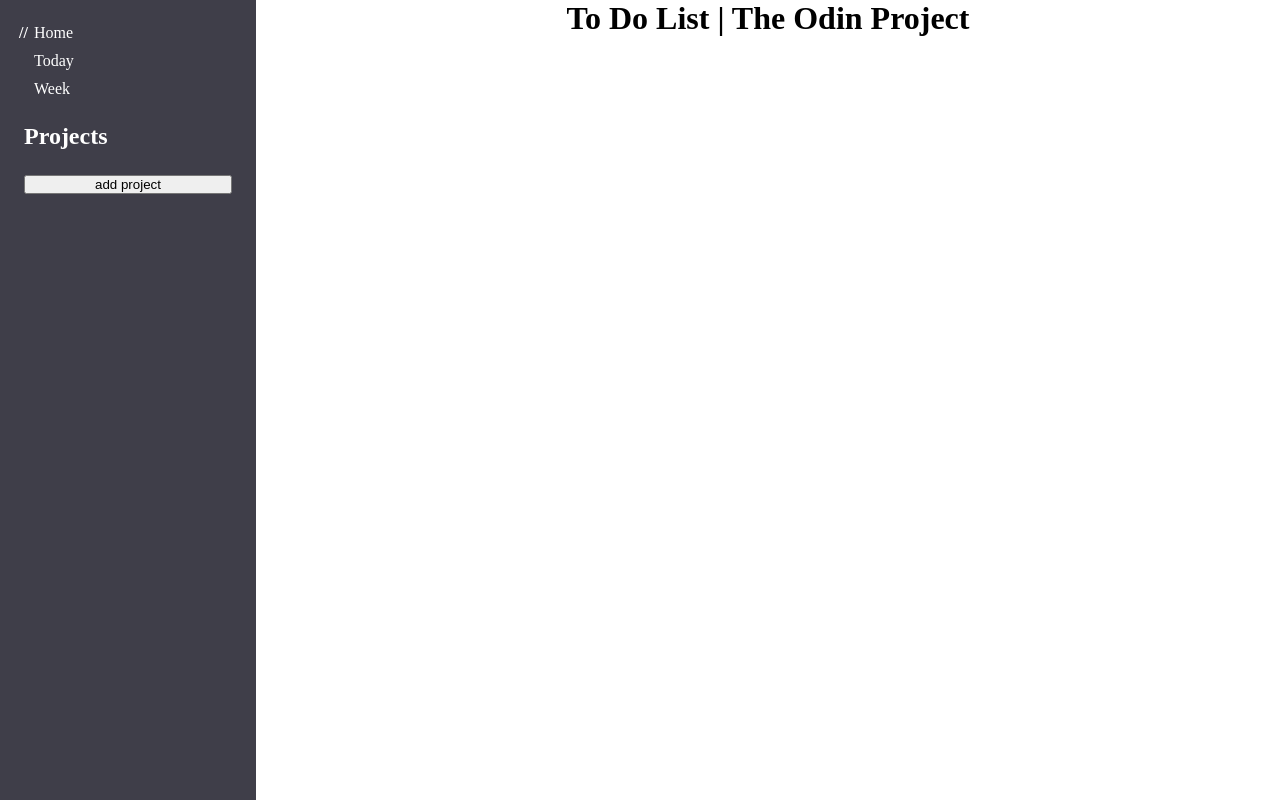
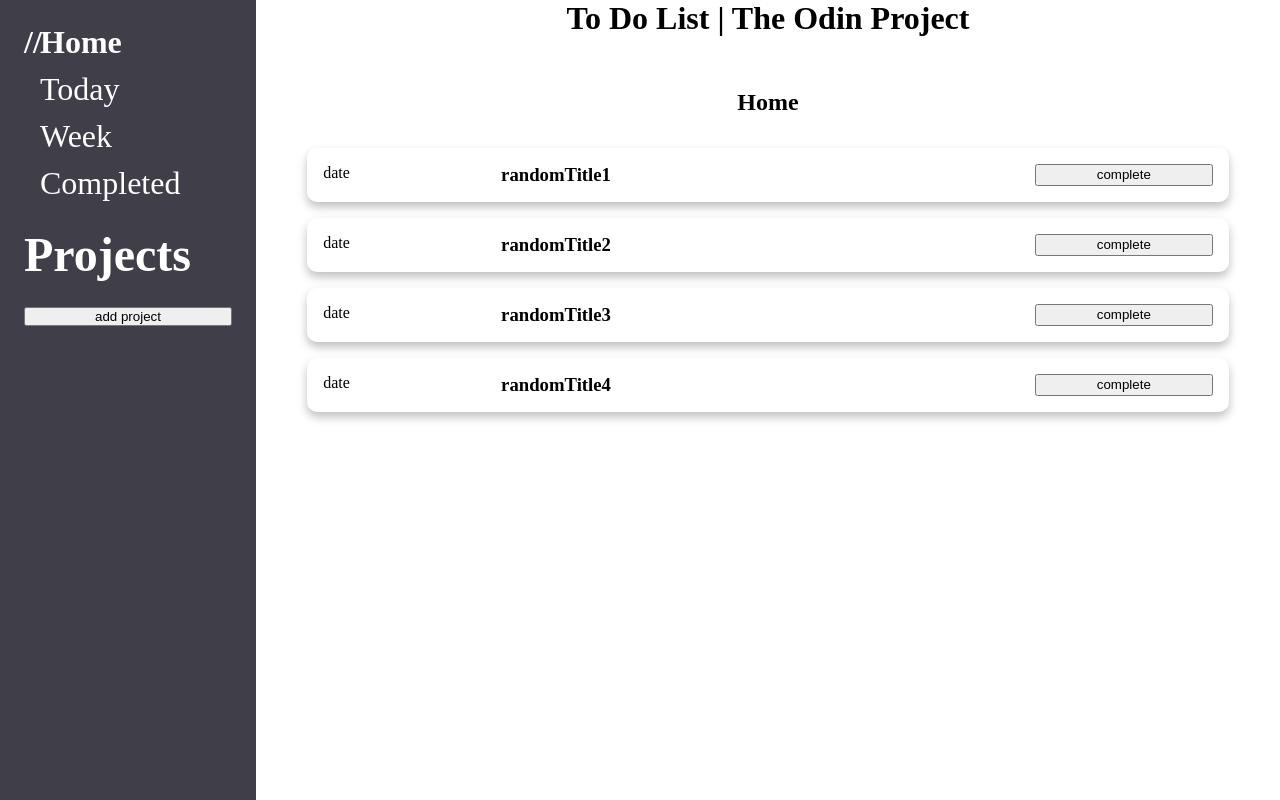
Before and after one commit to cdevelopment010/TOP-todo-list, a website built with webpack: page dist/index.html in a window 1280 px wide. Built offline with nearby package versions, Linux system fonts and the light colour scheme.

Commit message:
feat: render items on a page

```diff
--- a/src/GenericPage.js
+++ b/src/GenericPage.js
@@ -5,11 +5,7 @@
     const header = document.createElement('header');
     const title = document.createElement('h1');
     const sidebar = new NavigationDOM();
-    const content = document.createElement('div');
-
-
-
-
+    const content = new project;
 
     title.innerText = 'To Do List | The Odin Project'
 
--- /dev/null
+++ b/src/Home.js
@@ -0,0 +1,26 @@
+import renderPageItem from "./renderPageItem";
+import ToDoItem from "./ToDoItem"; // for testing purposes
+
+
+// for testing purposes
+
+const itemsTemp = [
+    ToDoItem('randomTitle1', 'blah desc', 'date', '1','', ['item1', 'item2']),
+    ToDoItem('randomTitle2', 'blah desc', 'date', '1','', ['item1', 'item2']),
+    ToDoItem('randomTitle3', 'blah desc', 'date', '1','', ['item1', 'item2']),
+    ToDoItem('randomTitle4', 'blah desc', 'date', '1','', ['item1', 'item2'])
+]
+
+export default function Home() {
+
+    const home = document.createElement('div');
+    const title = document.createElement('h2');
+    const pageItems = new renderPageItem(itemsTemp);
+    title.innerText = 'Home';
+
+
+
+    home.append(title);
+    home.append(pageItems);
+    return home;
+}
--- a/src/index.js
+++ b/src/index.js
@@ -2,8 +2,9 @@
 import ToDoItem from './ToDoItem';'./ToDoItem.js';
 import renderSingleItem from './renderSingleItem';
 import GenericPage from './GenericPage.js';
+import Home from './Home';
 
 const randomItem = ToDoItem('randomTitle', 'blah desc', 'date', '1','', ['item1', 'item2'])
 
 // document.body.append(renderSingleItem(randomItem));
-document.body.append(GenericPage());
+document.body.append(GenericPage(Home));
--- a/src/navigation/navigationDOM.js
+++ b/src/navigation/navigationDOM.js
@@ -4,6 +4,7 @@
     const home = document.createElement('li');
     const today = document.createElement('li');
     const week = document.createElement('li');
+    const completeTasks = document.createElement('li');
     const ulProjects = document.createElement('ul');
     const addBtn = document.createElement('button');
     const projectTitle = document.createElement('h2');
@@ -28,11 +29,17 @@
         clearActive(this);
         navItem('week')
     })
+    completeTasks.innerText = 'Completed';
+    completeTasks.addEventListener('click', function() {
+        clearActive(this);
+        navItem('completeTasks')
+    })
 
 
     ulStatic.append(home);
     ulStatic.append(today);
     ulStatic.append(week);
+    ulStatic.append(completeTasks);
 
 
     // dynamic projects
--- /dev/null
+++ b/src/renderPageItem.js
@@ -0,0 +1,39 @@
+export default function renderPageItem(items) {
+
+    const container = document.createElement('div');
+
+    // need to do something to only show tasks to do
+    items.forEach(item=> {
+        const itemContainer = document.createElement('div');
+        const itemTitle = document.createElement('h3');
+        const itemDate = document.createElement('span');
+        const complete = document.createElement('button');
+
+
+        complete.innerText = 'complete';
+        complete.classNam = 'complete-btn';
+        itemTitle.innerText = item.title;
+        itemDate.innerText = item.date;
+
+        // button event listener
+        complete.addEventListener('click', function() {
+            completeTask(this);
+        })
+
+
+        itemContainer.append(itemDate);
+        itemContainer.append(itemTitle);
+        itemContainer.append(complete);
+
+
+        itemContainer.className = 'item-container'
+        container.append(itemContainer);
+    })
+
+    return container;
+}
+
+function completeTask(item) {
+    console.log('btn pressed');
+    return item.complete = true;
+}
--- a/src/sass/main.scss
+++ b/src/sass/main.scss
@@ -13,7 +13,7 @@
     min-height: 100vh;
     display: grid;
     grid-template-columns: 1fr 4fr;
-    grid-template-rows: 1fr 4fr;
+    grid-template-rows: 0.5fr 4fr;
     grid-template-areas: "nav header"
         "nav content"
     ;
@@ -25,6 +25,7 @@
     }
 
     .navigation {
+        font-size: 2rem;
         height: 100%;
         background-color:$primary-col-1;
         color: $primary-col-2;
@@ -38,6 +39,14 @@
 
     .content {
         grid-area: content;
+        display: grid;
+        justify-items: center;
+        gap: 2rem;
+        grid-template-rows: max-content 1fr;
+
+        >div {
+            width: 90%;
+        }
     }
 
     ul {
@@ -50,14 +59,14 @@
         list-style-type: none;
         cursor: pointer;
         position: relative;
-        margin-left: 10px;
+        margin-left: 1rem;
 
         &:hover {
             &:before {
                 position: absolute;
                 content: '//';
                 font-weight: bold;
-                left: -15px;
+                left: -1rem;
                 top: 0;
 
             }
@@ -65,11 +74,12 @@
     }
 
     .active {
+        font-weight: bold;
         &:before {
             position: absolute;
             content: '//';
             font-weight: bold;
-            left: -15px;
+            left: -1rem;
             top: 0;
 
         }
@@ -78,6 +88,15 @@
 
 }
 
+
+.item-container {
+    display: grid;
+    grid-template-columns: 1fr 3fr 1fr;
+    padding: 1rem;
+    margin-bottom: 1rem;
+    border-radius: 10px;
+    box-shadow: 0 5px 10px 0 rgba(0,0,0,0.25);
+}
 
 .single-item-display {
     padding: 2rem;
```
Also changed, not shown: dist/main.js.
